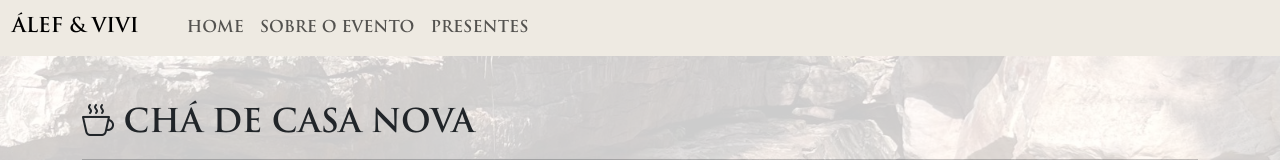
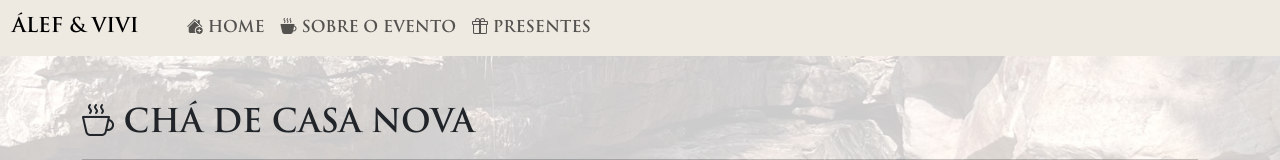
Before and after one commit to Lafebahia/casa-nova, a website: page public/sobre.html in a window 1280 px wide. Shown: the top 160 px of the page. Drawn offline with nearby package versions, Linux system fonts and the light colour scheme.

Commit message:
navbar icons

```diff
--- a/public/templates/navbar.html
+++ b/public/templates/navbar.html
@@ -7,13 +7,13 @@
             <div class="col-md-auto">
                 <ul class="navbar-nav me-auto mb-2 mb-lg-0">
                     <li class="nav-item">
-                        <a class="nav-link" aria-current="page" href="/">HOME</a>
+                        <a class="nav-link" aria-current="page" href="/"><i class="bi bi-house-add-fill"></i> HOME</a>
                     </li>
                     <li class="nav-item">
-                        <a class="nav-link" href="/sobre">SOBRE O EVENTO</a>
+                        <a class="nav-link" href="/sobre"><i class="bi bi-cup-hot-fill"></i> SOBRE O EVENTO</a>
                     </li>
                     <li class="nav-item">
-                        <a class="nav-link" href="/presente">PRESENTES</a>
+                        <a class="nav-link" href="/presente"><i class="bi bi-gift"></i> PRESENTES</a>
                     </li>
                 </ul>
             </div>
```
